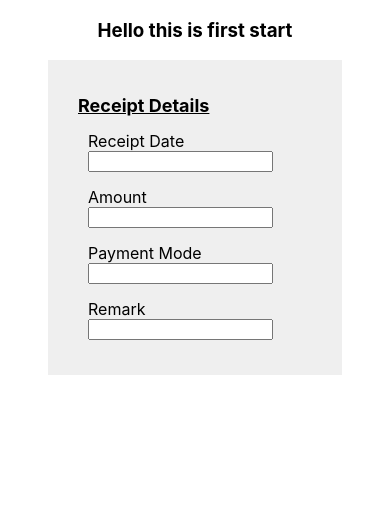
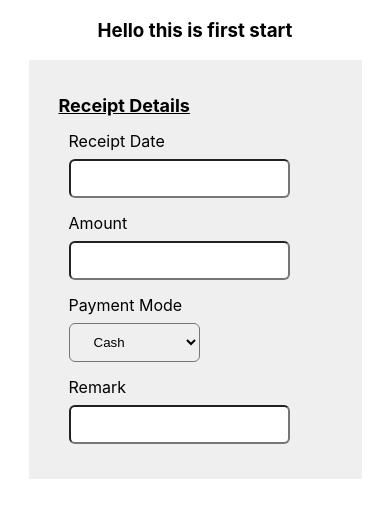
Before and after one commit to Kibria934/form-task, a React (Create React App) app: page / in a window 390 px wide. Shown: the top 518 px of the page. Built offline with nearby package versions, Linux system fonts and the light colour scheme.

Commit message:
form added

```diff
--- a/src/App.css
+++ b/src/App.css
@@ -7,7 +7,10 @@
   background-color: rgba(224, 224, 224, 0.504);
 }
 label {
-  margin-right: 20px;
+  margin-right: 50px;
+}
+select {
+  margin-right: 73px;
 }
 
 .input-group {
@@ -16,9 +19,22 @@ label {
   justify-content: space-between;
   margin: 15px 10px;
 }
+.input-group input,
+select {
+  padding: 10px 20px;
+  border-radius: 6px;
+}
 
 @media (min-width: 250px) and (max-width: 800px) {
   .form-container {
-    width: 60%;
+    width: 70%;
+  }
+  select {
+    margin-right: 0;
+  }
+  .input-group input,
+  select {
+    padding: 10px 20px;
+    margin-top: 8px;
   }
 }
--- a/src/App.js
+++ b/src/App.js
@@ -4,7 +4,7 @@ import Form from "./Form/Form";
 function App() {
   return (
     <div className="App">
-      <header className="container">
+      <header>
         <h3>Hello this is first start</h3>
         <Form />
       </header>
--- a/src/Form/Form.js
+++ b/src/Form/Form.js
@@ -15,8 +15,12 @@ const Form = () => {
         <input type="" name="date" />
       </div>
       <div className="input-group">
-        <label htmlFor="date">Payment Mode</label>
-        <input type="" name="date" />
+        <label for="payment">Payment Mode</label>
+        <select name="payment">
+          <option>Cash</option>
+          <option>Credit Card</option>
+          <option>Google pay</option>
+        </select>
       </div>
       <div className="input-group">
         <label htmlFor="date">Remark</label>
```
